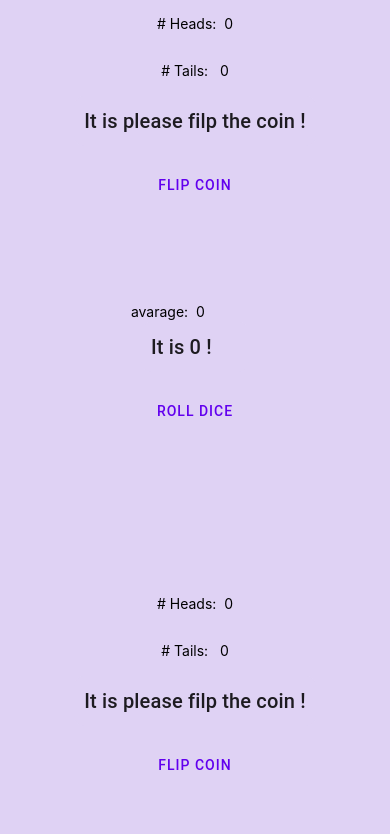
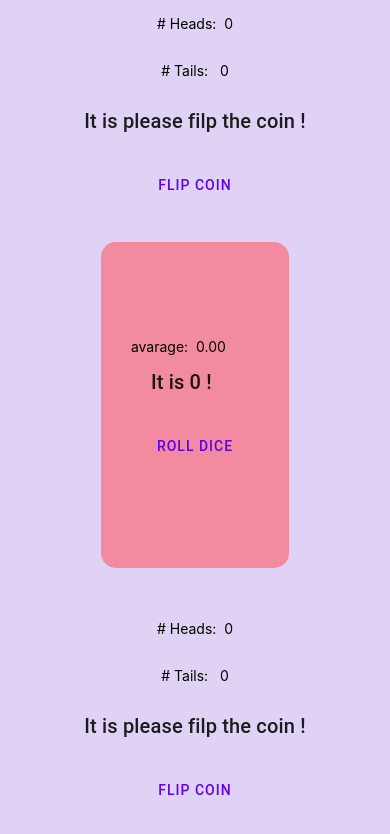
Before and after one commit to ardada2468/coinflip-expo, a React Native app: screen / in a window 390 px wide. Shown: the top 834 px of the page. Built offline with nearby package versions, Linux system fonts and the light colour scheme.

Commit message:
added Dice Component

```diff
--- a/Pages/diceRoll.tsx
+++ b/Pages/diceRoll.tsx
@@ -6,7 +6,10 @@ import {
   Text,
   View,
 } from 'react-native'
+import * as Haptics from 'expo-haptics';
+
 import { Button, Title } from 'react-native-paper'
+import CoinFlip from './coinFlip';
 interface Idice {
   current?: number;
   avg?: number;
@@ -32,6 +35,7 @@ class DiceRoll extends Component <Idice>{
   }
 
   onPress = () => {
+    Haptics.impactAsync(Haptics.ImpactFeedbackStyle.Light)
     let rand: number = this.getRand(1,7);
     this.x.push(rand);
     this.setState(
@@ -46,16 +50,27 @@ class DiceRoll extends Component <Idice>{
 
 
   getResultStyler(){
-    if(this.state.current == 2){
-      return styles.result1;
-    }else return styles.result2;
+    let x: number = this.state.current;
+    if(x == 1){
+      return styles.r1;
+    }else if(x == 2){
+      return styles.r2;
+    }else if(x == 3){
+      return styles.r3;
+    }else if(x == 4){
+      return styles.r4;
+    }else if(x == 5){
+      return styles.r5;
+    }else if(x == 6){
+      return styles.r6;
+    }else return styles.r6;
   }
 
  render() {
     return (
       <View style={[styles.container, this.getResultStyler()]}>
         <View>
-          <Text>avarage: {" " + this.state.avg}</Text>
+          <Text>avarage: {" " + this.state.avg.toFixed(2)}</Text>
           <Title style={[this.getResultStyler(), styles.commonResult]}>It is { this.state.current } !</Title>
           <Button onPress={this.onPress} style={styles.button}>
             <Text>Roll Dice</Text>
@@ -73,6 +88,10 @@ const styles = StyleSheet.create({
     flex: 1,
     justifyContent: 'center',
     alignItems: 'center',
+    padding: 30,
+    margin: 10,
+    marginTop:30,
+    borderRadius: 15,
   },
   button: {
     // alignItems: 'center',
@@ -84,12 +103,24 @@ const styles = StyleSheet.create({
     padding: 10,
     margin: 5,
   },
-  result1: {
+  r1: {
     backgroundColor: "#B7D1F8",
 
   },
-  result2: {
+  r2: {
     backgroundColor: "#DFD2F4",
+  },
+  r3:{
+    backgroundColor: "#B5EAEA"
+  },
+  r4:{
+    backgroundColor: "#EDF6E5"
+  },
+  r5:{
+    backgroundColor: "#FFBCBC"
+  },
+  r6:{
+    backgroundColor: "#F38BA0"
   },
   commonResult:{
     padding: 10,
```
